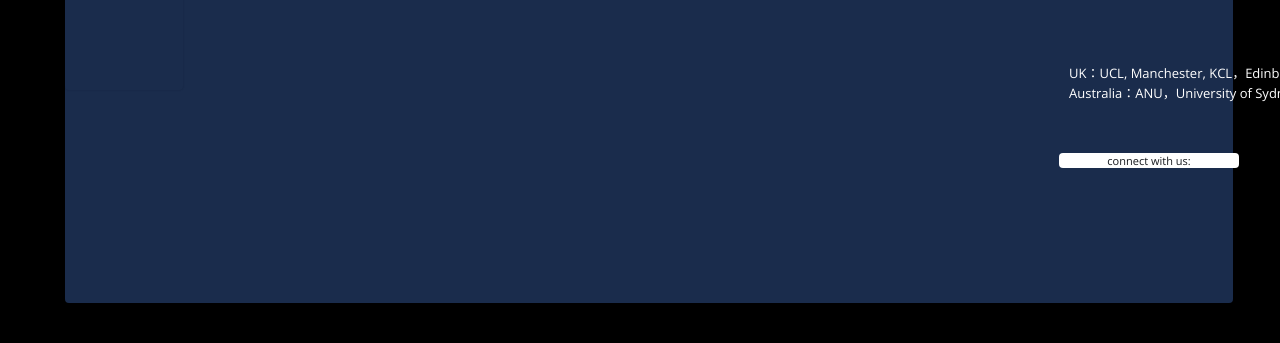
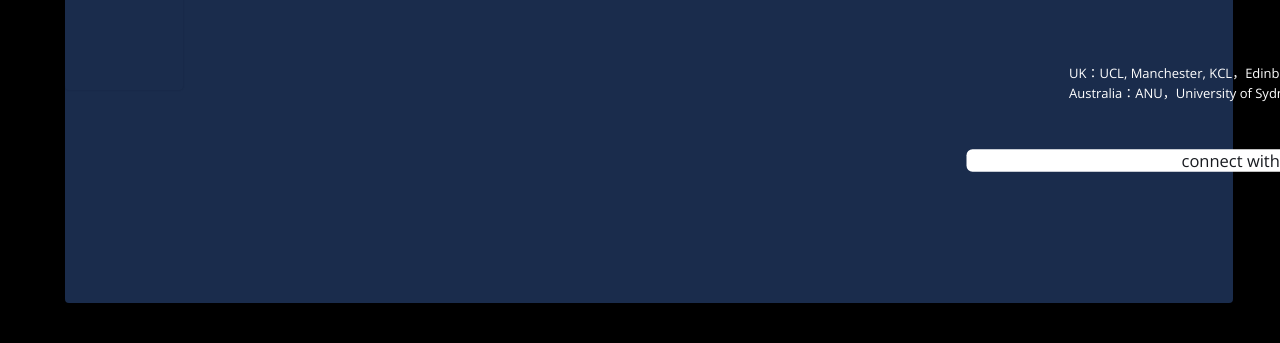
Before and after one commit to Yifeidex/kkb, a website built with Parcel: page index.html in a window 1280 px wide. Shown: the part 438-781 px from the top of the page. Built offline with nearby package versions, Linux system fonts and the light colour scheme.

Commit message:
Update index.css

```diff
--- a/index.css
+++ b/index.css
@@ -176,8 +176,8 @@
   align-items: flex-start;
   justify-content: center;
   white-space: nowrap;
-  width: 50%; /* 设定宽度为父元素的一半 */
   margin-left: -10px; /* 如果需要继续向左移动 */
+  transform: scale(1.5); /* 将元素放大1.5倍 */
 }
 .university-list-container {
   position: absolute;
```
